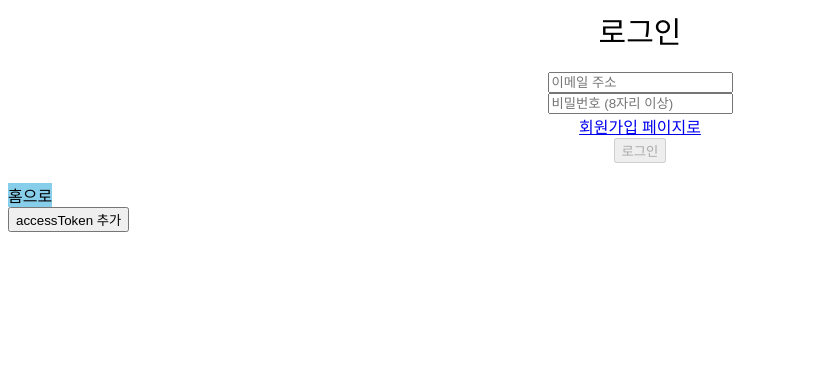
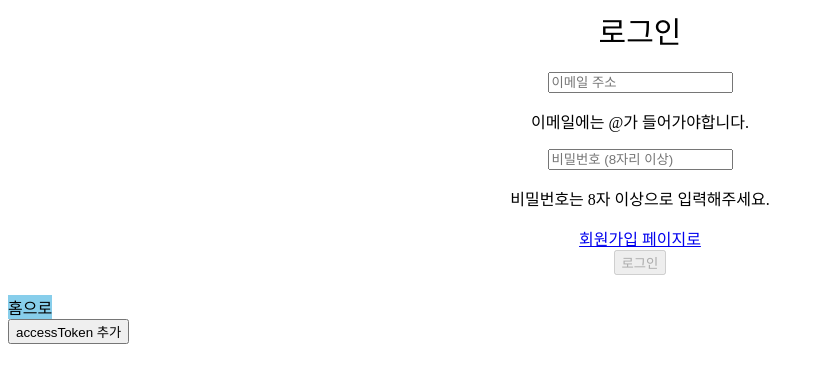
Before and after one commit to wanted-pre-onboarding-team-12th-7/pre-onboarding-12th-1-7, a React (Create React App) app: page /signin in a window 1280 px wide. Shown: the top 382 px of the page, without its empty margins (0-824 px from the left). Built offline with nearby package versions, Linux system fonts and the light colour scheme.

Commit message:
feat: 이메일, 비밀번호 유효성 검사 / 로컬스토리지 토큰 저장 / 리다이렉트 구현
Co-authored-by: JangHyunjeong <jang.hyunjeong01@gmail.com>

```diff
--- a/src/components/common/Sign/SignForm.tsx
+++ b/src/components/common/Sign/SignForm.tsx
@@ -17,16 +17,14 @@ function SignForm({ isSignUp }: Props) {
 
   const onChangeEmail = (e: React.ChangeEvent<HTMLInputElement>) => {
     const value = e.target.value
-
     setEmail(value)
-    setIsValidEmail(value.indexOf('@') !== -1)
+    setIsValidEmail(/@/.test(value))
   }
 
   const onChangePassword = (e: React.ChangeEvent<HTMLInputElement>) => {
     const value = e.target.value
-
     setPassword(value)
-    setIsValidPassword(value.length >= 8)
+    setIsValidPassword(/.{8,}$/.test(value))
   }
 
   const sendData = () => {
@@ -37,6 +35,7 @@ function SignForm({ isSignUp }: Props) {
     if (isSignUp) {
       postSignUp(data.email, data.password)
         .then(() => {
+          alert('회원가입 완료!')
           navigate('/signin')
         })
         .catch((err) => {
@@ -46,9 +45,10 @@ function SignForm({ isSignUp }: Props) {
         })
     }
 
-    if (!isSignUp) {
+    if (isSignUp === false) {
       postSignin(data.email, data.password)
         .then((res) => {
+          console.log(res.data.access_token)
           localStorage.setItem('access_token', res.data.access_token)
           navigate('/todo')
         })
@@ -70,12 +70,24 @@ function SignForm({ isSignUp }: Props) {
           placeholder="이메일 주소"
           onChange={onChangeEmail}
         />
+        {isValidEmail === true ? (
+          <p>사용가능한 이메일입니다.</p>
+        ) : (
+          <p>이메일에는 @가 들어가야합니다.</p>
+        )}
+
         <input
           data-testid="password-input"
           type="password"
           placeholder="비밀번호 (8자리 이상)"
           onChange={onChangePassword}
         />
+        {isValidPassword === true ? (
+          <p>사용가능한 비밀번호입니다.</p>
+        ) : (
+          <p>비밀번호는 8자 이상으로 입력해주세요.</p>
+        )}
+
         <Link to={isSignUp ? '/signin' : '/signup'}>
           {isSignUp ? '로그인 페이지로' : '회원가입 페이지로'}
         </Link>
```
